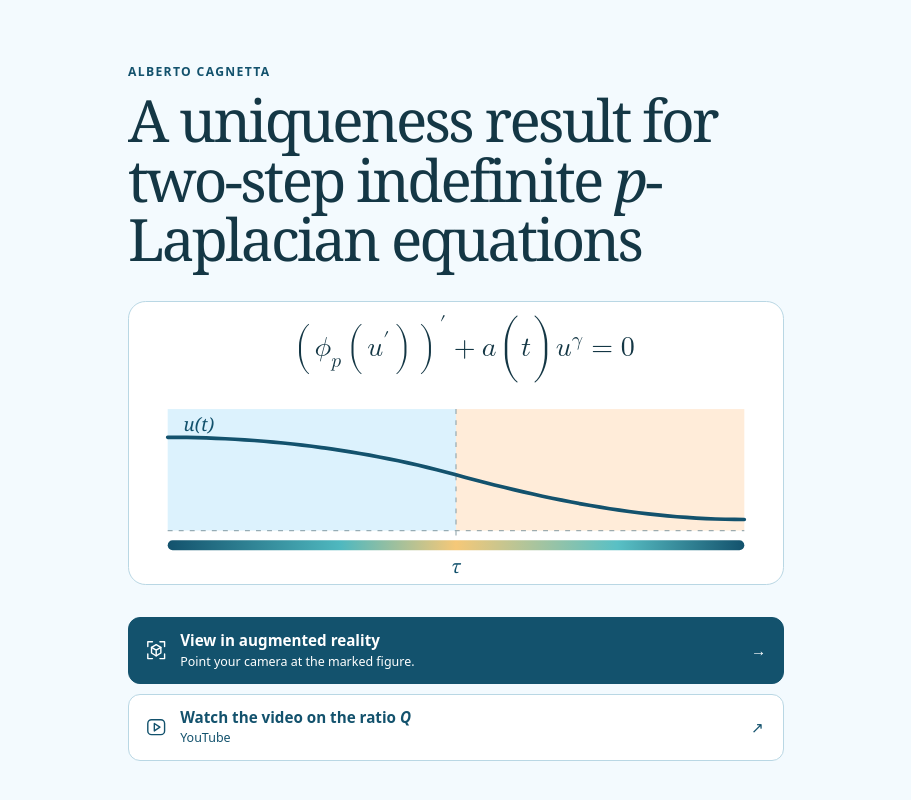
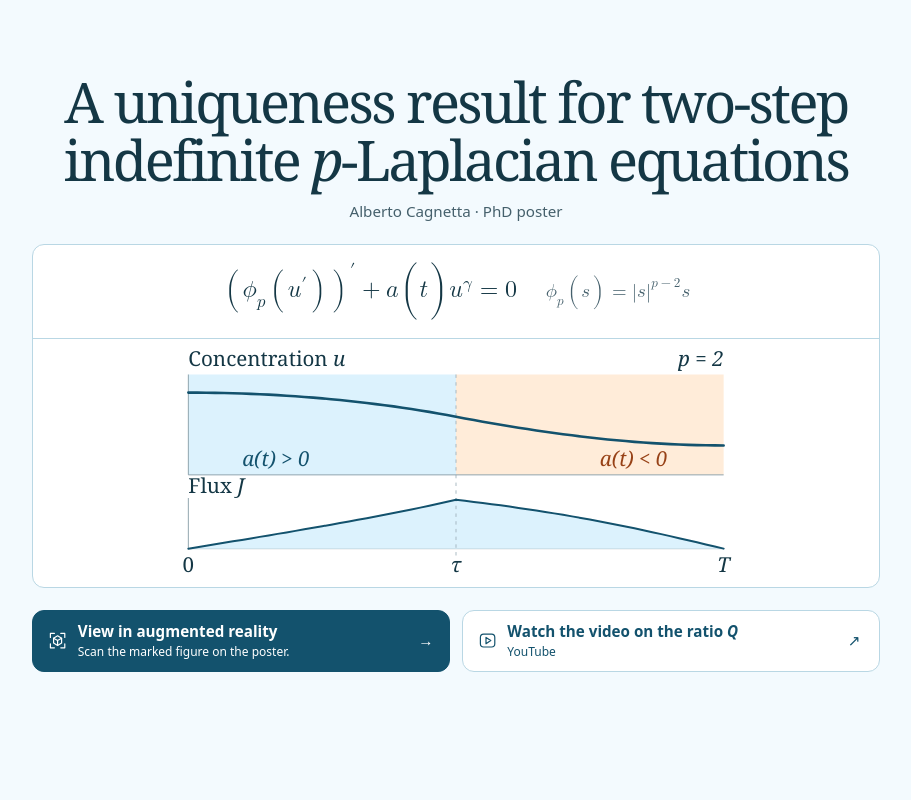
Before and after one commit to albertocagnetta/p-laplacian, a plain HTML site: page index.html in a window 1280 px wide. Shown: the whole page, without its empty margins (184-1095 px from the left). Drawn offline with Linux system fonts and the light colour scheme.

Commit message:
Refine the poster landing page and scientific illustration

```diff
--- a/index.html
+++ b/index.html
@@ -1,126 +1,159 @@
 <!doctype html>
-<html lang="en">
+<html lang="en" data-type="software" data-motion>
 <head>
 <meta charset="utf-8">
 <meta name="viewport" content="width=device-width, initial-scale=1">
 <meta name="theme-color" content="#f3fafe">
+<meta name="page-type" content="software">
+<meta name="site-kind" content="software">
+<meta name="description" content="Explore the p-Laplacian poster by Alberto Cagnetta in augmented reality and watch the video on the ratio Q.">
+<meta property="og:title" content="A uniqueness result for two-step indefinite p-Laplacian equations">
+<meta property="og:description" content="Research poster by Alberto Cagnetta, with an AR model and a video on the ratio Q.">
+<meta property="og:type" content="website">
+<meta property="og:url" content="https://albertocagnetta.github.io/p-laplacian/">
+<meta property="og:image" content="https://albertocagnetta.github.io/p-laplacian/ar/target.png">
 <title>A uniqueness result for two-step indefinite p-Laplacian equations | Alberto Cagnetta</title>
 <style>
 :root {
   color-scheme: light;
   --petrol: #13526d;
   --ink: #143745;
+  --muted: #45606c;
   --sky: #dcf2fd;
   --paper: #f3fafe;
   --line: #b9d7e4;
-  font-family: Georgia, "Times New Roman", serif;
+  --radius: .75rem;
+  --serif: "STIX Two Text", "Iowan Old Style", Georgia, serif;
+  --sans: system-ui, sans-serif;
 }
 * { box-sizing: border-box; }
-body { margin: 0; color: var(--ink); background: var(--paper); }
-.poster {
+body { margin: 0; background: var(--paper); color: var(--ink); font-family: var(--sans); }
+.hero { min-height: 100svh; display: grid; align-items: start; }
+.wrap {
+  width: min(100% - 2 * clamp(1rem, 5vw, 3rem), 53rem);
   display: grid;
-  gap: clamp(1rem, 3vw, 2rem);
-  max-width: 46rem;
+  gap: clamp(1rem, 2.8vh, 1.65rem);
   margin-inline: auto;
-  padding: clamp(1.4rem, 5vw, 4rem) clamp(1rem, 5vw, 2.5rem) 2rem;
+  padding: clamp(2rem, 9svh, 5.5rem) 0 2rem;
 }
-.author {
-  margin: 0 0 .65rem;
-  color: var(--petrol);
-  font: 600 .76rem/1.3 system-ui, sans-serif;
-  letter-spacing: .11em;
-  text-transform: uppercase;
-}
+.poster header { text-align: center; }
 h1 {
-  max-width: 19ch;
-  margin: 0;
-  font-size: clamp(1.95rem, 5.4vw, 3.65rem);
-  font-weight: 500;
-  line-height: 1.02;
+  margin: 0 auto;
+  font: 500 clamp(1.92rem, 5vw, 3.5rem)/1.04 var(--serif);
   letter-spacing: -.045em;
   text-wrap: balance;
 }
-.equation { background: white; border: 1px solid var(--line); border-radius: 1.1rem; overflow: hidden; }
-.equation math { padding: .8rem .4rem .25rem; font-size: clamp(1.16rem, 4.3vw, 1.75rem); }
-.equation svg { display: block; width: 100%; padding: 0 .5rem .55rem; }
-.actions { display: grid; gap: .65rem; }
+h1 i { white-space: nowrap; }
+.author { color: var(--muted); margin: .8rem 0 0; font-size: .95rem; }
+.equation {
+  position: relative;
+  display: grid;
+  background: #fff;
+  border: 1px solid var(--line);
+  border-radius: var(--radius);
+  overflow: hidden;
+}
+.formula {
+  display: flex;
+  flex-wrap: wrap;
+  justify-content: center;
+  align-items: baseline;
+  column-gap: 1.8rem;
+  row-gap: .25rem;
+  padding: clamp(.7rem, 2.2vw, 1.1rem);
+  border-bottom: 1px solid var(--line);
+}
+.formula math { font-size: clamp(1.03rem, 3.4vw, 1.5rem); }
+.formula math + math { color: var(--muted); font-size: clamp(.9rem, 2.6vw, 1.18rem); }
+.equation svg { display: block; width: 100%; max-height: 15.5rem; padding: .45rem .35rem .2rem; }
+.actions { display: grid; grid-template-columns: repeat(2, minmax(0, 1fr)); gap: .7rem; }
 .action {
   display: grid;
   align-items: center;
-  grid-template-columns: 1.4rem minmax(0, 1fr) 1rem;
-  gap: .8rem;
-  padding: .8rem 1rem;
-  min-height: 4.15rem;
+  grid-template-columns: 1.2rem minmax(0, 1fr) 1rem;
+  gap: .65rem;
+  min-height: 3.75rem;
+  padding: .7rem .95rem;
   border: 1px solid var(--petrol);
-  border-radius: .75rem;
+  border-radius: var(--radius);
   text-decoration: none;
-  font: .95rem/1.3 system-ui, sans-serif;
+  font-size: .95rem;
+  line-height: 1.3;
+  transition: background-color .2s, transform .2s;
 }
 .action svg { width: 100%; height: auto; }
 .action strong { display: block; font-weight: 650; }
-.action small { display: block; margin-top: .15rem; font-size: .78rem; }
+.action small { display: block; margin-top: .1rem; font-size: .75rem; }
 .primary { background: var(--petrol); color: white; }
+.secondary { background: white; color: var(--petrol); border-color: var(--line); }
 .primary:hover { background: #0d3f54; }
-.secondary { background: white; color: var(--petrol); border-color: var(--line); }
 .secondary:hover { background: var(--sky); }
-.action:focus-visible { outline: 3px solid #c35214; outline-offset: 3px; }
-.equation { position: relative; }
+@media (hover: hover) { .action:hover { transform: translateY(-2px); } }
+.action:active { transform: translateY(1px); }
+:focus-visible { outline: 3px solid #a84815; outline-offset: 3px; }
 .intro-fill { position: absolute; inset: 0; background: var(--sky); pointer-events: none; opacity: 0; }
-.skip-intro {
-  position: fixed;
-  z-index: 2;
-  top: max(.75rem, env(safe-area-inset-top));
-  right: max(.75rem, env(safe-area-inset-right));
-  min-height: 2.75rem;
-  padding: .45rem .8rem;
-  border: 1px solid var(--line);
-  border-radius: .5rem;
-  background: var(--paper);
-  color: var(--petrol);
-  font: .85rem system-ui, sans-serif;
-  cursor: pointer;
+.skip-intro, .skip-link {
+  position: fixed; z-index: 2; top: .75rem; min-height: 2.75rem;
+  padding: .55rem .85rem; border: 1px solid var(--line); border-radius: var(--radius);
+  background: var(--paper); color: var(--petrol); font: .85rem var(--sans);
 }
-.skip-intro:focus-visible { outline: 3px solid #c35214; outline-offset: 3px; }
+.skip-intro { right: .75rem; cursor: pointer; }
+.skip-link { left: .75rem; transform: translateY(-200%); }
+.skip-link:focus { transform: none; }
+@media (max-width: 38rem) {
+  .wrap { padding-top: clamp(1.5rem, 4svh, 2.5rem); }
+  .actions { grid-template-columns: 1fr; }
+  .author { margin-top: .6rem; }
+}
+@media (prefers-reduced-motion: reduce) {
+  .action { transition: none; }
+  .action:hover, .action:active { transform: none; }
+}
 </style>
 </head>
 <body>
+<a class="skip-link" href="#poster">Skip to content</a>
 <button class="skip-intro" type="button" hidden>Skip intro</button>
-<main class="poster">
+<main id="poster" class="poster">
+<section class="hero" data-enter aria-labelledby="poster-title">
+<div class="wrap">
   <header>
-    <p class="author">Alberto Cagnetta</p>
-    <h1>A uniqueness result for two-step indefinite <i>p</i>-Laplacian equations</h1>
+    <h1 id="poster-title">A uniqueness result for two-step indefinite <i>p</i>-Laplacian equations</h1>
+    <p class="author">Alberto Cagnetta · PhD poster</p>
   </header>
-
-  <section class="equation" aria-label="Equation and flux illustration">
-    <math display="block">
-      <mrow><msup><mrow><mo>(</mo><msub><mi>ϕ</mi><mi>p</mi></msub><mo>(</mo><msup><mi>u</mi><mo>′</mo></msup><mo>)</mo><mo>)</mo></mrow><mo>′</mo></msup>
-      <mo>+</mo><mi>a</mi><mo>(</mo><mi>t</mi><mo>)</mo><msup><mi>u</mi><mi>γ</mi></msup><mo>=</mo><mn>0</mn></mrow>
-    </math>
-    <svg viewBox="0 0 520 154" role="img" aria-label="Concentration profile above a band representing flux from left to right">
-      <defs>
-        <linearGradient id="flux">
-          <stop stop-color="#13526d"/><stop offset=".30" stop-color="#4fb8bf"/>
-          <stop offset=".5" stop-color="#f5c878"/><stop offset=".78" stop-color="#59c0c5"/>
-          <stop offset="1" stop-color="#13526d"/>
-        </linearGradient>
-      </defs>
-      <rect x="25" y="18" width="235" height="99" fill="#dcf2fd"/>
-      <rect x="260" y="18" width="235" height="99" fill="#ffecd9"/>
-      <path d="M25 117H495M260 18V135" fill="none" stroke="#66828e" stroke-opacity=".64" stroke-dasharray="4 5"/>
-      <path class="profile" pathLength="1" d="M25.00 41.00 L32.83 41.03 L40.67 41.13 L48.50 41.29 L56.33 41.52 L64.17 41.81 L72.00 42.16 L79.83 42.58 L87.67 43.07 L95.50 43.62 L103.33 44.24 L111.17 44.92 L119.00 45.67 L126.83 46.49 L134.67 47.38 L142.50 48.33 L150.33 49.36 L158.17 50.45 L166.00 51.62 L173.83 52.85 L181.67 54.16 L189.50 55.55 L197.33 57.01 L205.17 58.54 L213.00 60.16 L220.83 61.85 L228.67 63.62 L236.50 65.48 L244.33 67.42 L252.17 69.45 L260.00 71.57 L267.83 73.71 L275.67 75.80 L283.50 77.84 L291.33 79.83 L299.17 81.78 L307.00 83.66 L314.83 85.50 L322.67 87.27 L330.50 88.99 L338.33 90.64 L346.17 92.23 L354.00 93.76 L361.83 95.22 L369.67 96.62 L377.50 97.94 L385.33 99.19 L393.17 100.37 L401.00 101.46 L408.83 102.48 L416.67 103.42 L424.50 104.28 L432.33 105.05 L440.17 105.73 L448.00 106.33 L455.83 106.84 L463.67 107.25 L471.50 107.58 L479.33 107.81 L487.17 107.95 L495.00 108.00" fill="none" stroke="#13526d" stroke-width="3" stroke-linecap="round"/>
-      <rect x="25" y="125" width="470" height="8" rx="4" fill="url(#flux)"/>
-      <g fill="#13526d" font-family="Georgia,serif" font-size="15" font-style="italic">
-        <text x="38" y="36">u(t)</text>
-        <text x="260" y="152" text-anchor="middle">τ</text>
+  <div class="equation" aria-label="Equation and stationary example">
+    <div class="formula">
+      <math><mrow><msup><mrow><mo>(</mo><msub><mi>ϕ</mi><mi>p</mi></msub><mo>(</mo><msup><mi>u</mi><mo>′</mo></msup><mo>)</mo><mo>)</mo></mrow><mo>′</mo></msup>
+      <mo>+</mo><mi>a</mi><mo>(</mo><mi>t</mi><mo>)</mo><msup><mi>u</mi><mi>γ</mi></msup><mo>=</mo><mn>0</mn></mrow></math>
+      <math><mrow><msub><mi>ϕ</mi><mi>p</mi></msub><mo>(</mo><mi>s</mi><mo>)</mo><mo>=</mo><msup><mrow><mo>|</mo><mi>s</mi><mo>|</mo></mrow><mrow><mi>p</mi><mo>−</mo><mn>2</mn></mrow></msup><mi>s</mi></mrow></math>
+    </div>
+    <svg data-visual viewBox="0 0 720 277" role="img" aria-labelledby="plot-title">
+      <title id="plot-title">Example with p = 2. The concentration decreases while the flux peaks at the interface.</title>
+      <path fill="#DCF2FD" d="M48 33H360V150H48Z"/>
+      <path fill="#FFECD9" d="M360 33H672V150H360Z"/>
+      <path fill="none" stroke="#9db0b9" stroke-dasharray="4 5" d="M360 33V246"/>
+      <path fill="none" stroke="#8097a2" d="M48 33V150H672M48 177V236H672"/>
+      <path class="profile" pathLength="1" d="M48.0 54.1 L58.4 54.1 L68.8 54.2 L79.2 54.4 L89.6 54.6 L100.0 54.9 L110.4 55.2 L120.8 55.6 L131.2 56.0 L141.6 56.5 L152.0 57.1 L162.4 57.7 L172.8 58.4 L183.2 59.2 L193.6 60.0 L204.0 60.8 L214.4 61.8 L224.8 62.8 L235.2 63.9 L245.6 65.0 L256.0 66.2 L266.4 67.5 L276.8 68.8 L287.2 70.2 L297.6 71.7 L308.0 73.3 L318.4 74.9 L328.8 76.6 L339.2 78.4 L349.6 80.3 L360.0 82.2 L370.4 84.2 L380.8 86.1 L391.2 88.0 L401.6 89.8 L412.0 91.6 L422.4 93.3 L432.8 95.0 L443.2 96.6 L453.6 98.2 L464.0 99.7 L474.4 101.2 L484.8 102.6 L495.2 103.9 L505.6 105.2 L516.0 106.4 L526.4 107.6 L536.8 108.7 L547.2 109.7 L557.6 110.6 L568.0 111.5 L578.4 112.3 L588.8 113.0 L599.2 113.6 L609.6 114.2 L620.0 114.6 L630.4 115.0 L640.8 115.3 L651.2 115.5 L661.6 115.6 L672.0 115.7" fill="none" stroke="#13526d" stroke-width="2.6" vector-effect="non-scaling-stroke" stroke-linecap="round"/>
+      <path d="M48.0 236.0 L58.4 234.3 L68.8 232.6 L79.2 230.9 L89.6 229.2 L100.0 227.5 L110.4 225.8 L120.8 224.1 L131.2 222.3 L141.6 220.6 L152.0 218.8 L162.4 217.1 L172.8 215.3 L183.2 213.5 L193.6 211.7 L204.0 209.9 L214.4 208.1 L224.8 206.2 L235.2 204.3 L245.6 202.4 L256.0 200.5 L266.4 198.5 L276.8 196.5 L287.2 194.5 L297.6 192.4 L308.0 190.3 L318.4 188.2 L328.8 186.0 L339.2 183.7 L349.6 181.4 L360.0 179.0 L370.4 180.2 L380.8 181.5 L391.2 182.8 L401.6 184.2 L412.0 185.5 L422.4 187.0 L432.8 188.5 L443.2 190.0 L453.6 191.6 L464.0 193.2 L474.4 194.9 L484.8 196.6 L495.2 198.4 L505.6 200.2 L516.0 202.1 L526.4 204.0 L536.8 206.0 L547.2 208.1 L557.6 210.2 L568.0 212.3 L578.4 214.6 L588.8 216.8 L599.2 219.1 L609.6 221.4 L620.0 223.8 L630.4 226.2 L640.8 228.6 L651.2 231.1 L661.6 233.5 L672.0 236.0 L672 236H48Z" fill="#DCF2FD"/>
+      <path d="M360 177V236" fill="none" stroke="#9db0b9" stroke-dasharray="4 5"/>
+      <path d="M48.0 236.0 L58.4 234.3 L68.8 232.6 L79.2 230.9 L89.6 229.2 L100.0 227.5 L110.4 225.8 L120.8 224.1 L131.2 222.3 L141.6 220.6 L152.0 218.8 L162.4 217.1 L172.8 215.3 L183.2 213.5 L193.6 211.7 L204.0 209.9 L214.4 208.1 L224.8 206.2 L235.2 204.3 L245.6 202.4 L256.0 200.5 L266.4 198.5 L276.8 196.5 L287.2 194.5 L297.6 192.4 L308.0 190.3 L318.4 188.2 L328.8 186.0 L339.2 183.7 L349.6 181.4 L360.0 179.0 L370.4 180.2 L380.8 181.5 L391.2 182.8 L401.6 184.2 L412.0 185.5 L422.4 187.0 L432.8 188.5 L443.2 190.0 L453.6 191.6 L464.0 193.2 L474.4 194.9 L484.8 196.6 L495.2 198.4 L505.6 200.2 L516.0 202.1 L526.4 204.0 L536.8 206.0 L547.2 208.1 L557.6 210.2 L568.0 212.3 L578.4 214.6 L588.8 216.8 L599.2 219.1 L609.6 221.4 L620.0 223.8 L630.4 226.2 L640.8 228.6 L651.2 231.1 L661.6 233.5 L672.0 236.0" fill="none" stroke="#13526d" stroke-width="2" vector-effect="non-scaling-stroke" stroke-linecap="round"/>
+      <g font-family="Georgia, serif" font-size="24" fill="#143745">
+        <text x="48" y="23">Concentration <tspan font-style="italic">u</tspan></text>
+        <text x="672" y="23" text-anchor="end" font-style="italic">p = 2</text>
+        <text x="150" y="140" fill="#13526d" font-style="italic" text-anchor="middle">a(t) &gt; 0</text>
+        <text x="567" y="140" fill="#974116" font-style="italic" text-anchor="middle">a(t) &lt; 0</text>
+        <text x="48" y="171">Flux <tspan font-style="italic">J</tspan></text>
+        <text x="48" y="263" text-anchor="middle">0</text>
+        <text x="360" y="263" text-anchor="middle" font-style="italic">τ</text>
+        <text x="672" y="263" text-anchor="middle" font-style="italic">T</text>
       </g>
     </svg>
     <div class="intro-fill" aria-hidden="true"></div>
-  </section>
-
-  <nav class="actions" aria-label="Poster resources">
+  </div>
+    <nav class="actions" aria-label="Poster resources">
     <a class="action primary" href="ar/">
       <svg aria-hidden="true" viewBox="0 0 24 24" fill="none" stroke="currentColor" stroke-width="1.5" stroke-linecap="round" stroke-linejoin="round"><path d="M8 3H3v5m13-5h5v5M3 16v5h5m13-5v5h-5M12 6l5 3v6l-5 3-5-3V9l5-3Z"/><path d="m7 9 5 3 5-3m-5 3v6"/></svg>
-      <span><strong>View in augmented reality</strong><small>Point your camera at the marked figure.</small></span>
+      <span><strong>View in augmented reality</strong><small>Scan the marked figure on the poster.</small></span>
       <span aria-hidden="true">→</span>
     </a>
     <a class="action secondary" href="https://www.youtube.com/watch?v=RbK1e94p8v0" target="_blank" rel="noopener">
@@ -129,6 +162,8 @@ h1 {
       <span aria-hidden="true">↗</span>
     </a>
   </nav>
+</div>
+</section>
 </main>
 <script>
 (() => {
@@ -142,7 +177,8 @@ h1 {
   const centered = `translateY(${offset}px)`;
   const square = (side, radius) =>
     `inset(${(height - side) / 2}px ${(width - side) / 2}px round ${radius}px)`;
-  const full = 'inset(0px 0px round 17.6px)';
+  const radius = parseFloat(getComputedStyle(panel).borderTopLeftRadius);
+  const full = `inset(0px 0px round ${radius}px)`;
   const profile = panel.querySelector('.profile');
   const header = document.querySelector('.poster header');
   const buttons = [...document.querySelectorAll('.action')];
@@ -158,7 +194,7 @@ h1 {
 
   play(panel, [
     { offset: 0, clipPath: square(8, 4), transform: centered, opacity: 0, easing: ease },
-    { offset: .21, clipPath: square(size, 17.6), transform: centered, opacity: 1, easing: ease },
+    { offset: .21, clipPath: square(size, radius), transform: centered, opacity: 1, easing: ease },
     { offset: .47, clipPath: full, transform: centered, opacity: 1 },
     { offset: .73, clipPath: full, transform: centered, opacity: 1, easing: ease },
     { offset: 1, clipPath: full, transform: 'translateY(0)', opacity: 1 }
@@ -185,6 +221,7 @@ h1 {
   arButton.finished.then(() => { buttons[0].inert = false; }, () => {});
   videoButton.finished.then(finish, () => {});
   skip.addEventListener('click', finish, { once: true });
+  document.querySelector('.skip-link').addEventListener('click', finish, { once: true });
   window.addEventListener('resize', finish, { once: true });
   motion.addEventListener('change', finish, { once: true });
 })();
```
